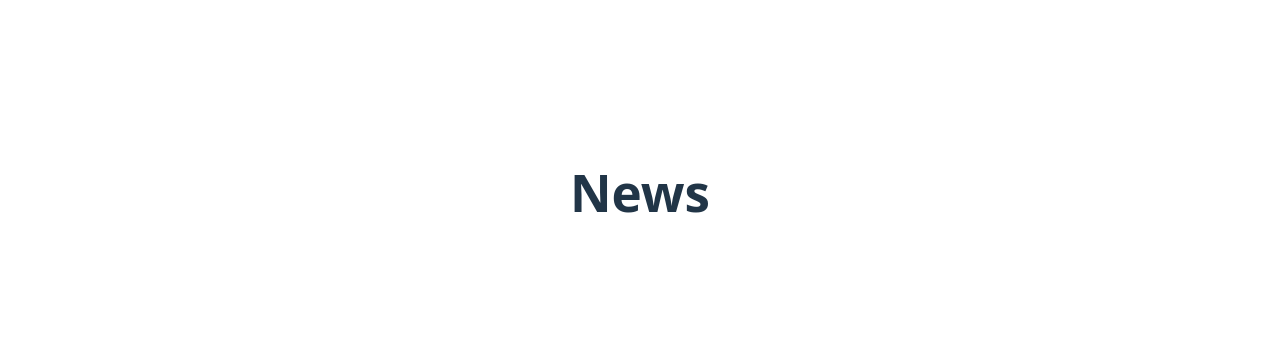
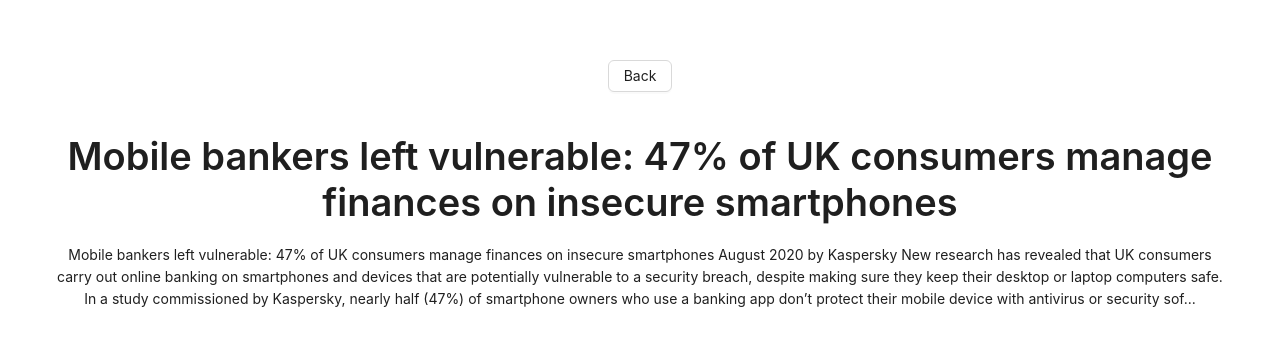
Before and after one commit to Gemin93/kasnews, a React (Vite) app: page /news/260855433 in a window 1280 px wide. Shown: the part 208-554 px from the top of the page. Built offline with nearby package versions, Linux system fonts and the light colour scheme.

Commit message:
add routing, mock news in home page and news page

```diff
--- a/src/pages/Home.tsx
+++ b/src/pages/Home.tsx
@@ -1,3 +1,69 @@
+import { Card, Typography } from "antd";
+import { Link } from "react-router";
+import type { IData_SnippetNews } from "../types/news";
+
+const mockNews: IData_SnippetNews[] = [
+  {
+    ID: 260855433,
+    TI: "Mobile bankers left vulnerable: 47% of UK consumers manage finances on insecure smartphones",
+    AB: "Mobile bankers left vulnerable: 47% of UK consumers manage finances on insecure smartphones\nAugust 2020 by Kaspersky\nNew research has revealed that UK consumers carry out online banking on smartphones and devices that are potentially vulnerable to a security breach, despite making sure they keep their desktop or laptop computers safe. In a study commissioned by Kaspersky, nearly half (47%) of smartphone owners who use a banking app don’t protect their mobile device with antivirus or security sof...",
+    URL: "https://www.globalsecuritymag.com/Mobile-bankers-left-vulnerable-47,20200819,101944.html",
+    DP: "2025-03-06T21:00:00",
+    DOM: "globalsecuritymag.com",
+    SENT: "negative",
+    LANG: "en",
+    AU: [],
+    FAV: "/favicons/e65d69dc71ab539384fcc63062efdd3d.png",
+    KW: [
+      {
+        value: "antivirus",
+        count: 10,
+      },
+      {
+        value: "kaspersky",
+        count: 5,
+      },
+      {
+        value: "new",
+        count: 1,
+      },
+    ],
+    HIGHLIGHTS: [
+      "…20 by <kw>Kaspersky</kw> <kw>New</kw> research has revealed that UK consumers carry out online banking on smartphones and devices that are potentially vulnerable to a security breach, despite making sure they keep their desktop or laptop computers safe. In a study commissioned by <kw>Kaspersky</kw>…",
+      "…with <kw>antivirus</kw> or security software. More than half (52%) of UK smartphone owners who access bank accounts with their mobile device are worried about their banking app being hacked if their phone was lost or stolen. Despite that fear, 47%[2] are banking on devices without <kw>antivirus</kw>…",
+      "…hone with <kw>antivirus</kw> protection. Surprisingly, one fifth (21%) of adults overall, and one third (33%) of Generation Z, believe their phone can’t be hacked, despite the level of mobile malware attacks rising over the past 12 months. Around two-in-five of those without <kw>antivirus</kw> and s…",
+    ],
+    REACH: 2392,
+    CNTR: "France",
+    CNTR_CODE: "fr",
+    TRAFFIC: [
+      {
+        value: "India",
+        count: 0.779,
+      },
+      {
+        value: "United States of America",
+        count: 0.101,
+      },
+      {
+        value: "Mexico",
+        count: 0.036,
+      },
+    ],
+  },
+];
+
 export function Home() {
-  return <h1>Home</h1>;
+  return (
+    <div style={{ padding: 24 }}>
+      <Typography.Title>News</Typography.Title>
+      {mockNews.map((news) => (
+        <Link to={`/news/${news.ID}`} key={news.ID}>
+          <Card style={{ marginTop: 16 }}>
+            <Card.Meta title={news.TI} description={news.AB} />
+          </Card>
+        </Link>
+      ))}
+    </div>
+  );
 }
--- a/src/pages/NewsPage.tsx
+++ b/src/pages/NewsPage.tsx
@@ -1,7 +1,72 @@
+import { useParams, useNavigate } from "react-router";
+import { Button, Typography } from "antd";
+import type { IData_SnippetNews } from "../types/news";
+
+const mockNews: IData_SnippetNews[] = [
+  {
+    ID: 260855433,
+    TI: "Mobile bankers left vulnerable: 47% of UK consumers manage finances on insecure smartphones",
+    AB: "Mobile bankers left vulnerable: 47% of UK consumers manage finances on insecure smartphones\nAugust 2020 by Kaspersky\nNew research has revealed that UK consumers carry out online banking on smartphones and devices that are potentially vulnerable to a security breach, despite making sure they keep their desktop or laptop computers safe. In a study commissioned by Kaspersky, nearly half (47%) of smartphone owners who use a banking app don’t protect their mobile device with antivirus or security sof...",
+    URL: "https://www.globalsecuritymag.com/Mobile-bankers-left-vulnerable-47,20200819,101944.html",
+    DP: "2025-03-06T21:00:00",
+    DOM: "globalsecuritymag.com",
+    SENT: "negative",
+    LANG: "en",
+    AU: [],
+    FAV: "/favicons/e65d69dc71ab539384fcc63062efdd3d.png",
+    KW: [
+      {
+        value: "antivirus",
+        count: 10,
+      },
+      {
+        value: "kaspersky",
+        count: 5,
+      },
+      {
+        value: "new",
+        count: 1,
+      },
+    ],
+    HIGHLIGHTS: [
+      "…20 by <kw>Kaspersky</kw> <kw>New</kw> research has revealed that UK consumers carry out online banking on smartphones and devices that are potentially vulnerable to a security breach, despite making sure they keep their desktop or laptop computers safe. In a study commissioned by <kw>Kaspersky</kw>…",
+      "…with <kw>antivirus</kw> or security software. More than half (52%) of UK smartphone owners who access bank accounts with their mobile device are worried about their banking app being hacked if their phone was lost or stolen. Despite that fear, 47%[2] are banking on devices without <kw>antivirus</kw>…",
+      "…hone with <kw>antivirus</kw> protection. Surprisingly, one fifth (21%) of adults overall, and one third (33%) of Generation Z, believe their phone can’t be hacked, despite the level of mobile malware attacks rising over the past 12 months. Around two-in-five of those without <kw>antivirus</kw> and s…",
+    ],
+    REACH: 2392,
+    CNTR: "France",
+    CNTR_CODE: "fr",
+    TRAFFIC: [
+      {
+        value: "India",
+        count: 0.779,
+      },
+      {
+        value: "United States of America",
+        count: 0.101,
+      },
+      {
+        value: "Mexico",
+        count: 0.036,
+      },
+    ],
+  },
+];
+
 export function NewsPage() {
+  const { id } = useParams();
+  const navigate = useNavigate();
+  const news = mockNews.find((news) => news.ID === Number(id));
+
+  if (!news) return <Typography.Text>News not found</Typography.Text>;
+
   return (
-    <>
-      <h1>News</h1>
-    </>
+    <div style={{ padding: 24 }}>
+      <Button onClick={() => navigate(-1)} style={{ marginBottom: 16 }}>
+        Back
+      </Button>
+      <Typography.Title>{news.TI}</Typography.Title>
+      <Typography.Paragraph>{news.AB}</Typography.Paragraph>
+    </div>
   );
 }
```
